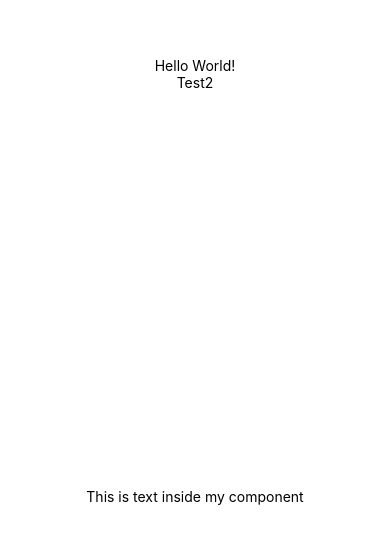
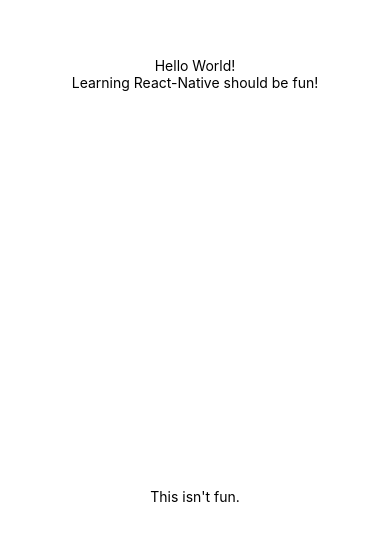
Before and after one commit to aduterte/react-native-testing-ground, a React Native app: screen / in a window 390 px wide. Shown: the part 137-680 px from the top of the page. Built offline with nearby package versions, Linux system fonts and the light colour scheme.

Commit message:
not as fun

```diff
--- a/App.js
+++ b/App.js
@@ -9,7 +9,7 @@ export default function App() {
       <View style={styles.container}>
         <Text>Hello World!</Text>
         <StatusBar style="auto" />
-        <Text>Test2</Text>
+        <Text>Learning React-Native should be fun!</Text>
       </View>
       <View style={styles.container}>
         <Test/>
--- a/Components/Test.js
+++ b/Components/Test.js
@@ -5,7 +5,7 @@ export default function Test(){
 
     return (
 
-            <Text>This is text inside my component</Text>
+            <Text>This isn't fun.</Text>
 
     )
 }
```
